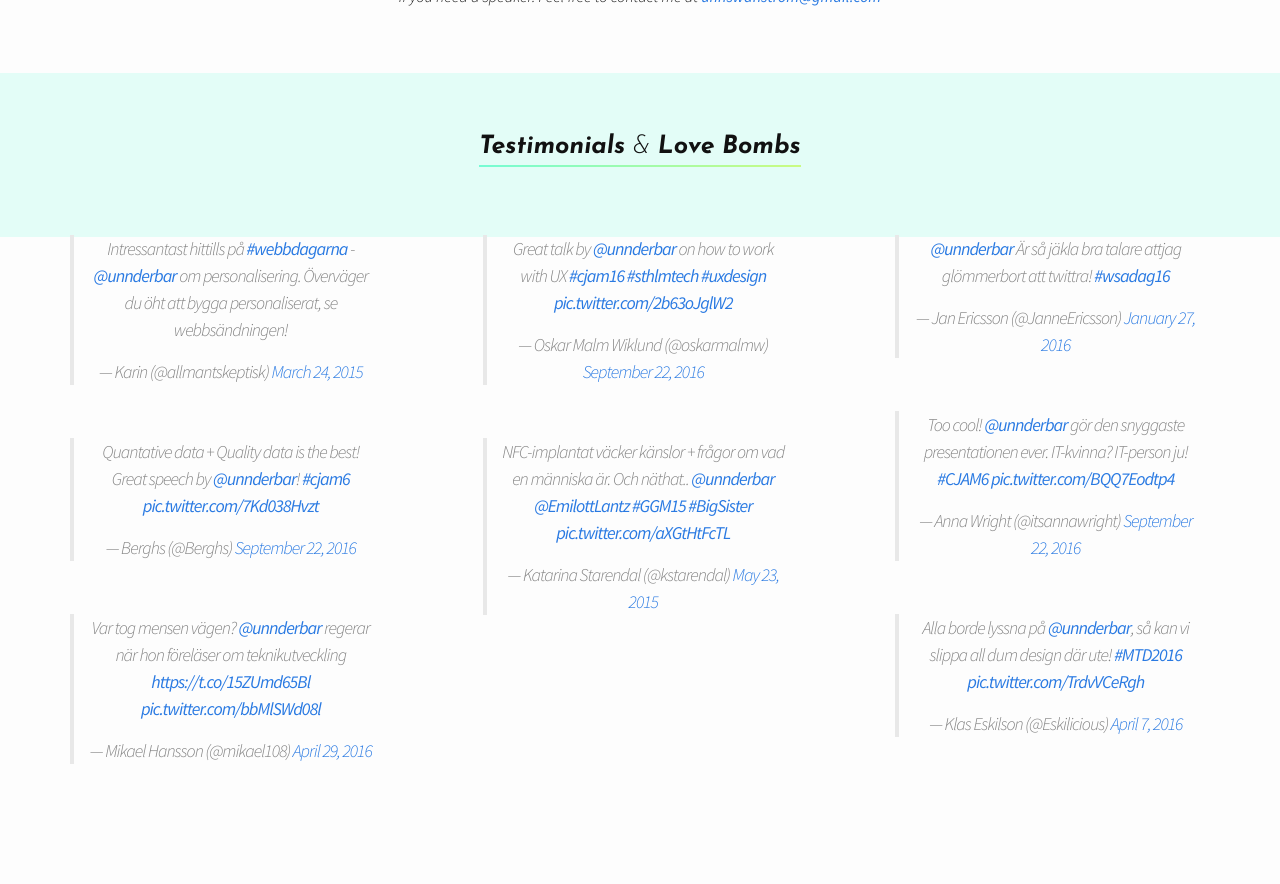
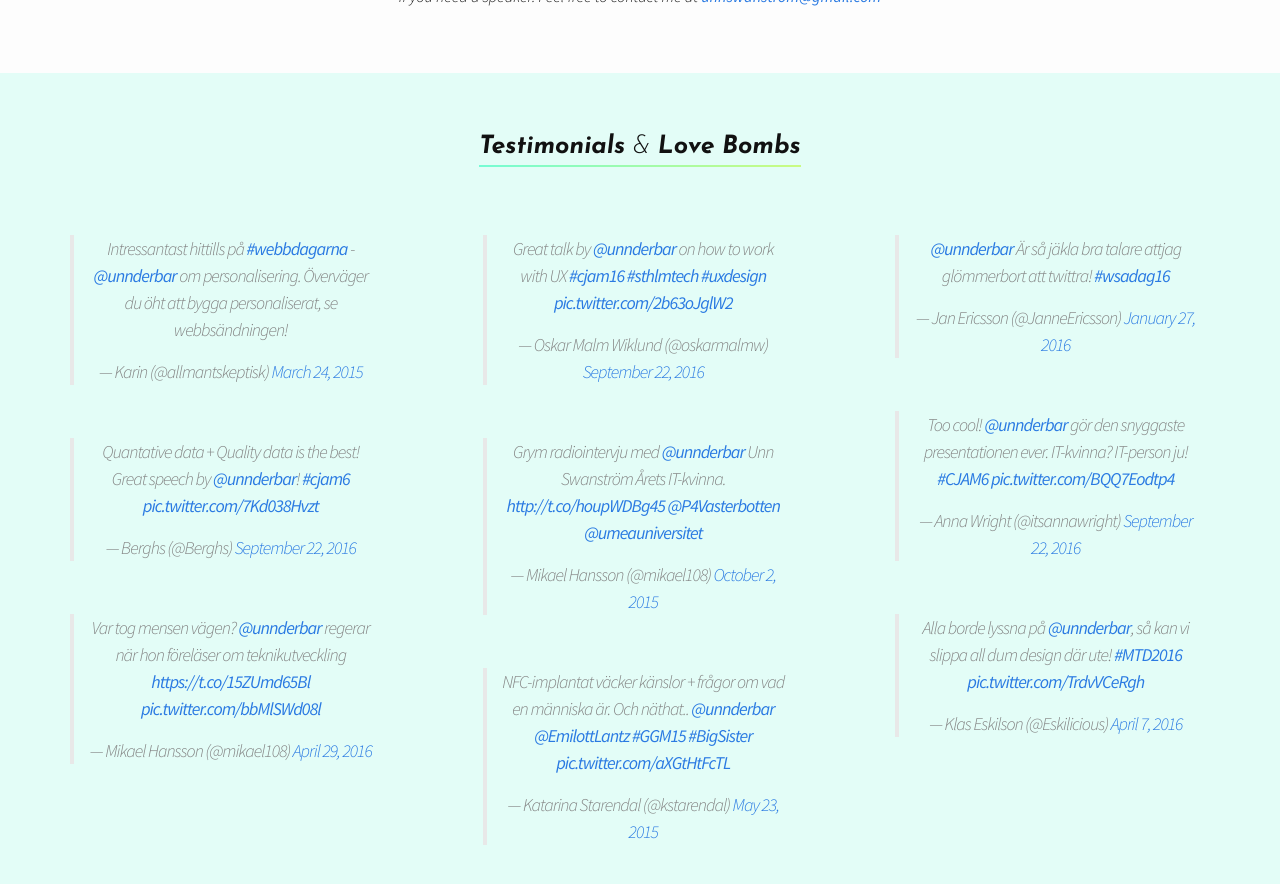
Before and after one commit to unnderbar/unnderbar.github.io, a Jekyll site: the page built from index.html, in a window 1280 px wide and 900 px high, scrolled down 2739 px. Shown: the top 884 px of the window. Built offline with Jekyll 4.4.1, drawn with Linux system fonts in a browser that asks for light colours; comment, search, counter and statistics services are not loaded; before the commit the page ends 3528 px from its top, so only the background shows below that.

Commit message:
Update index.html

```diff
--- a/index.html
+++ b/index.html
@@ -118,6 +118,9 @@ layout: default
       <div class="tweet">
         <blockquote class="twitter-tweet" data-lang="en"><p lang="en" dir="ltr">Great talk by <a href="https://twitter.com/unnderbar">@unnderbar</a> on how to work with UX <a href="https://twitter.com/hashtag/cjam16?src=hash">#cjam16</a> <a href="https://twitter.com/hashtag/sthlmtech?src=hash">#sthlmtech</a> <a href="https://twitter.com/hashtag/uxdesign?src=hash">#uxdesign</a> <a href="https://t.co/2b63oJglW2">pic.twitter.com/2b63oJglW2</a></p>&mdash; Oskar Malm Wiklund (@oskarmalmw) <a href="https://twitter.com/oskarmalmw/status/778875235898621952">September 22, 2016</a></blockquote>
       </div>
+      <div class="tweet">
+        <blockquote class="twitter-tweet" data-lang="en"><p lang="sv" dir="ltr">Grym radiointervju med <a href="https://twitter.com/unnderbar">@unnderbar</a> Unn Swanström Årets IT-kvinna. <a href="http://t.co/houpWDBg45">http://t.co/houpWDBg45</a> <a href="https://twitter.com/P4Vasterbotten">@P4Vasterbotten</a> <a href="https://twitter.com/umeauniversitet">@umeauniversitet</a></p>&mdash; Mikael Hansson (@mikael108) <a href="https://twitter.com/mikael108/status/649866751438659584">October 2, 2015</a></blockquote>
+      </div>
         <div class="tweet">
         <blockquote class="twitter-tweet" data-lang="en"><p lang="sv" dir="ltr">NFC-implantat väcker känslor + frågor om vad en människa är. Och näthat.. <a href="https://twitter.com/unnderbar">@unnderbar</a> <a href="https://twitter.com/EmilottLantz">@EmilottLantz</a> <a href="https://twitter.com/hashtag/GGM15?src=hash">#GGM15</a> <a href="https://twitter.com/hashtag/BigSister?src=hash">#BigSister</a> <a href="http://t.co/aXGtHtFcTL">pic.twitter.com/aXGtHtFcTL</a></p>&mdash; Katarina Starendal (@kstarendal) <a href="https://twitter.com/kstarendal/status/602088669344837632">May 23, 2015</a></blockquote>
       </div>
```
Also changed, not shown: other parts of index.html (+1 -1 lines).
